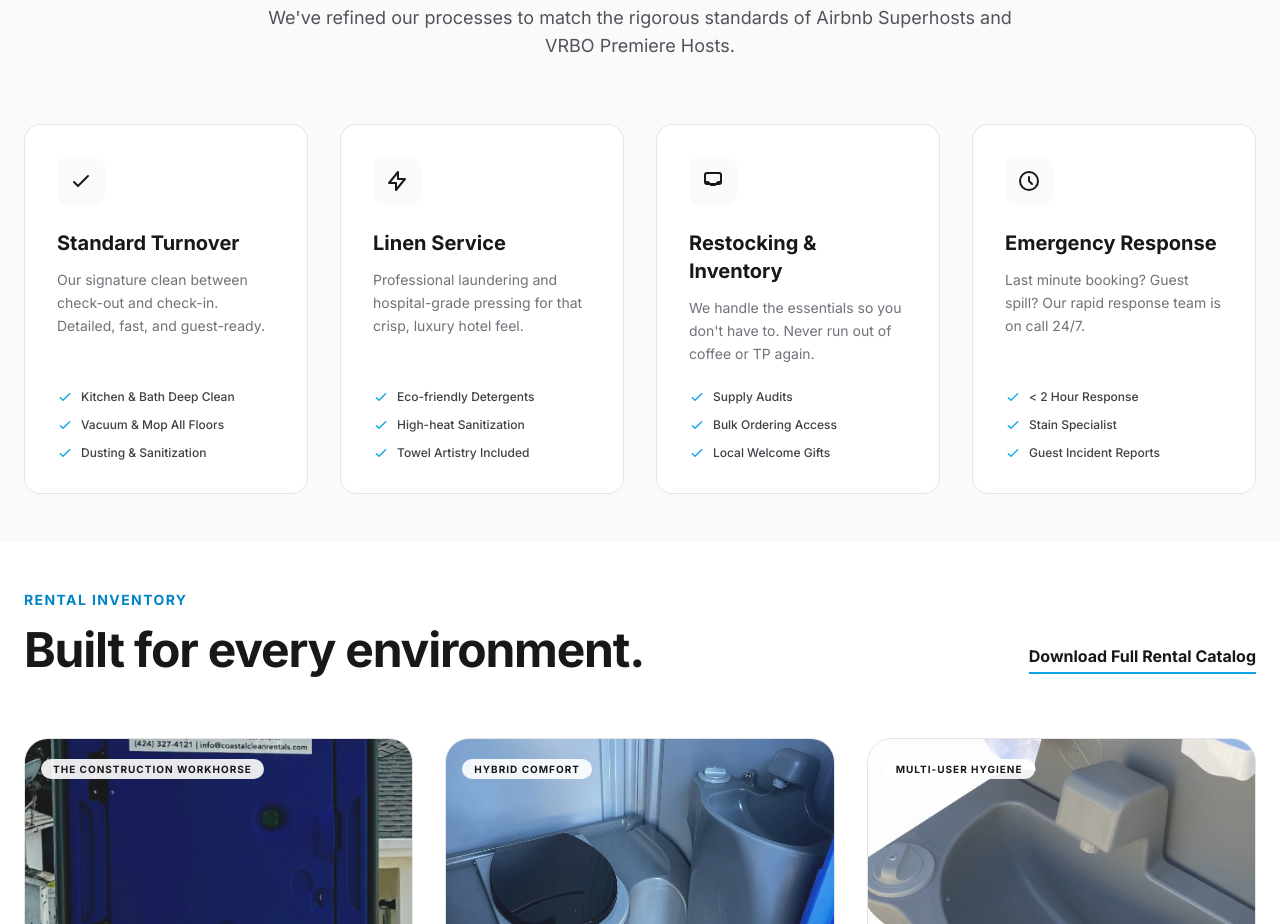
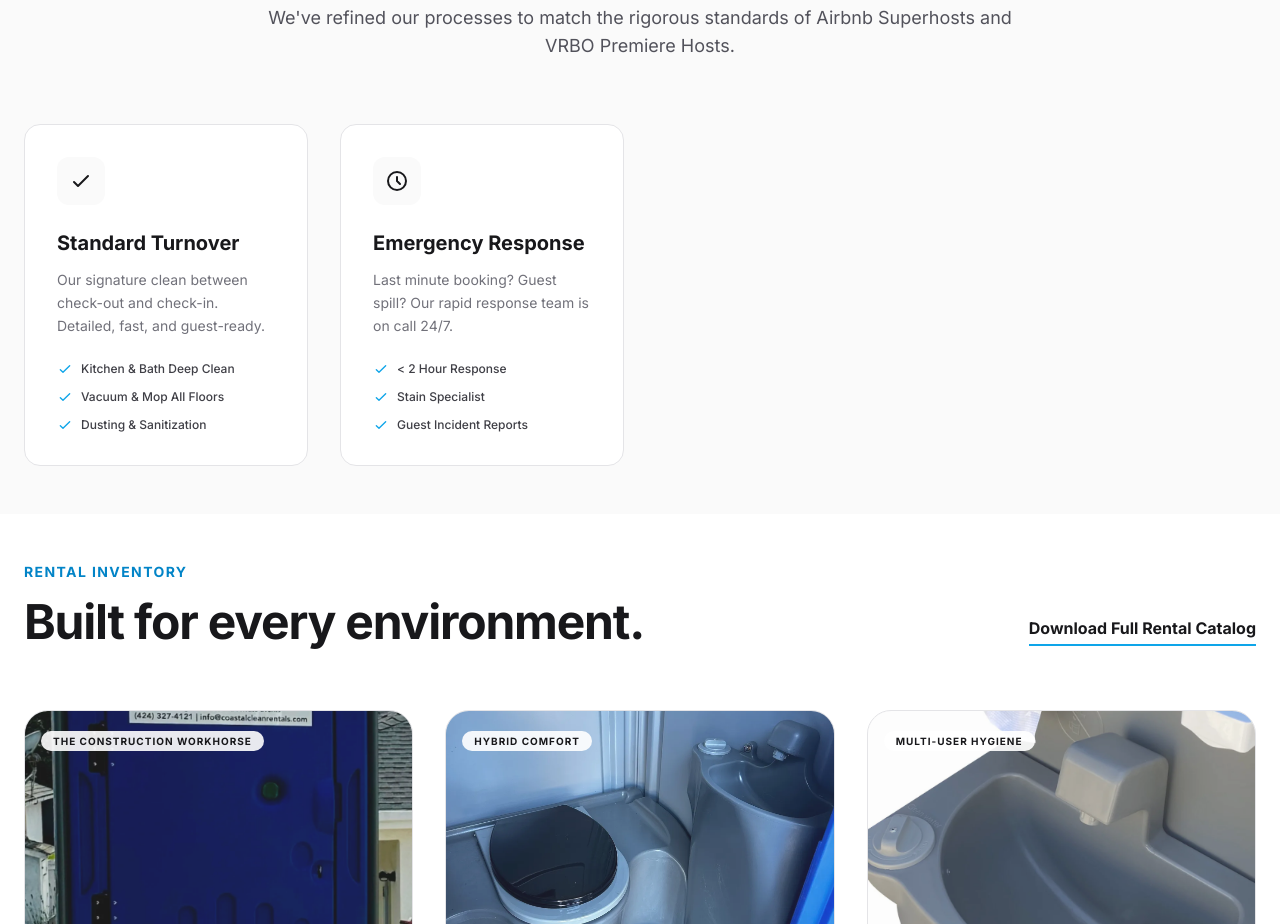
Before and after one commit to jeromeskiii/CCRentals, a React (Vite) app: page / in a window 1280 px wide. Shown: the part 920-1844 px from the top of the page. Built offline with nearby package versions, Linux system fonts and the light colour scheme; no server answers.

Commit message:
feat: remove Linen Service and Restocking & Inventory from available services

```diff
--- a/components/Services.tsx
+++ b/components/Services.tsx
@@ -11,26 +11,6 @@ const services = [
       </svg>
     ),
     features: ["Kitchen & Bath Deep Clean", "Vacuum & Mop All Floors", "Dusting & Sanitization"]
-  },
-  {
-    title: "Linen Service",
-    description: "Professional laundering and hospital-grade pressing for that crisp, luxury hotel feel.",
-    icon: (
-      <svg className="w-6 h-6" fill="none" stroke="currentColor" viewBox="0 0 24 24">
-        <path strokeLinecap="round" strokeLinejoin="round" strokeWidth="2" d="M13 10V3L4 14h7v7l9-11h-7z" />
-      </svg>
-    ),
-    features: ["Eco-friendly Detergents", "High-heat Sanitization", "Towel Artistry Included"]
-  },
-  {
-    title: "Restocking & Inventory",
-    description: "We handle the essentials so you don't have to. Never run out of coffee or TP again.",
-    icon: (
-      <svg className="w-6 h-6" fill="none" stroke="currentColor" viewBox="0 0 24 24">
-        <path strokeLinecap="round" strokeLinejoin="round" strokeWidth="2" d="M20 13V6a2 2 0 00-2-2H6a2 2 0 00-2 2v7m16 0a2 2 0 01-2 2H6a2 2 0 01-2-2m16 0h-2.586a1 1 0 00-.707.293l-2.414 2.414a1 1 0 01-.707.293h-3.172a1 1 0 01-.707-.293l-2.414-2.414A1 1 0 006.586 13H4" />
-      </svg>
-    ),
-    features: ["Supply Audits", "Bulk Ordering Access", "Local Welcome Gifts"]
   },
   {
     title: "Emergency Response",
```
